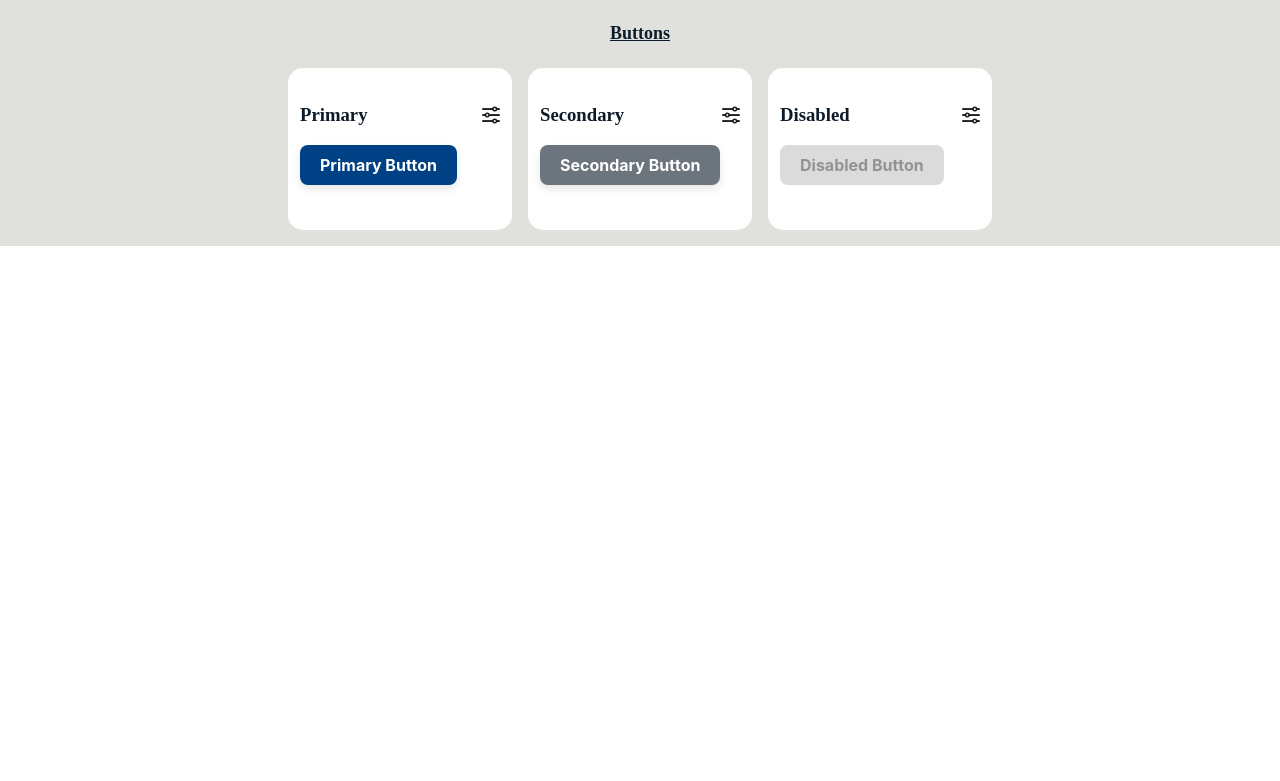
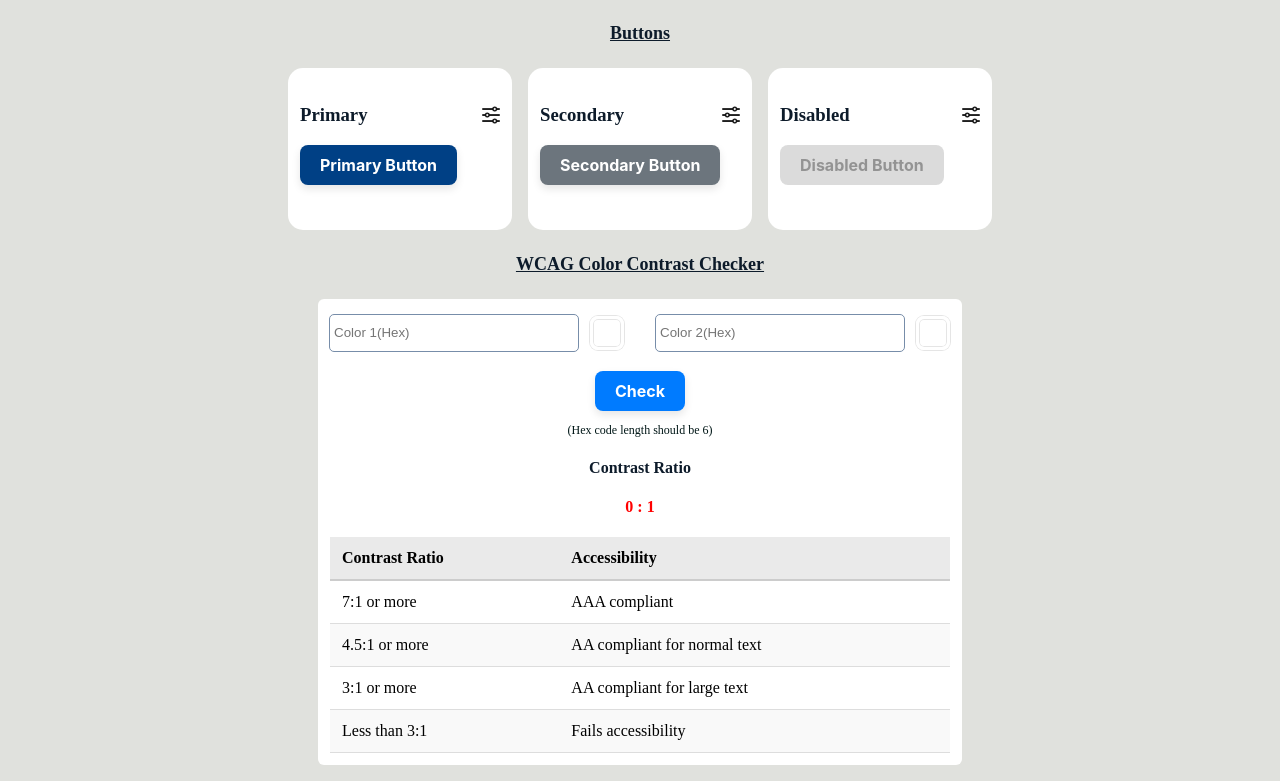
Before and after one commit to Anuragdev03/color_palette_checker, a React (Vite) app: page / in a window 1280 px wide. Shown: the part 750-1531 px from the top of the page. Before the commit the page ends 996 px from the top, so only its background shows below. Built offline with nearby package versions, Linux system fonts and the light colour scheme; a web font is replaced by a local one.

Commit message:
Added contrast checker

```diff
--- a/src/App.tsx
+++ b/src/App.tsx
@@ -1,6 +1,7 @@
 import './App.css'
 import Buttons from './components/Buttons'
 import Cards from './components/Cards'
+import ContrastChecker from './components/ContrastChecker'
 import HeroSection from './components/Hero'
 
 function App() {
@@ -10,6 +11,7 @@ function App() {
       <HeroSection />
       <Cards />
       <Buttons />
+      <ContrastChecker />
     </div>
   )
 }
--- /dev/null
+++ b/src/components/ContrastChecker.tsx
@@ -0,0 +1,126 @@
+import { useState } from "react"
+import "./styles/contrastTracker.css"
+import { PopoverPicker } from "./PopoverPicker";
+
+export default function ContrastChecker() {
+    const [color1, setColor1] = useState("");
+    const [color2, setColor2] = useState("");
+    const [contrastRatio, setContrastRatio] = useState(0)
+
+    const handleColor1 = (e: React.ChangeEvent<HTMLInputElement>) => {
+        setColor1(e.target.value)
+    }
+
+    const handleColor2 = (e: React.ChangeEvent<HTMLInputElement>) => {
+        setColor2(e.target.value)
+    }
+
+
+    function hexToRgb(hex: string): [number, number, number] {
+        const cleanHex = hex.replace('#', '');
+        const bigint = parseInt(cleanHex, 16);
+
+        if (cleanHex.length !== 6 || isNaN(bigint)) {
+            throw new Error("Invalid hex color");
+        }
+
+        return [
+            (bigint >> 16) & 255, // R
+            (bigint >> 8) & 255,  // G
+            bigint & 255          // B
+        ];
+    }
+
+    function getLuminance([r, g, b]: [number, number, number]): number {
+        const toLinear = (channel: number) => {
+            const sRGB = channel / 255;
+            return sRGB <= 0.03928
+                ? sRGB / 12.92
+                : Math.pow((sRGB + 0.055) / 1.055, 2.4);
+        };
+
+        const R = toLinear(r);
+        const G = toLinear(g);
+        const B = toLinear(b);
+
+        return 0.2126 * R + 0.7152 * G + 0.0722 * B;
+    }
+
+    const getContrastRatio = (hex1: string, hex2: string): number => {
+        const lum1 = getLuminance(hexToRgb(hex1));
+        const lum2 = getLuminance(hexToRgb(hex2));
+
+        const lighter = Math.max(lum1, lum2);
+        const darker = Math.min(lum1, lum2);
+
+        return parseFloat(((lighter + 0.05) / (darker + 0.05)).toFixed(2));
+    }
+
+    function handleCheck() {
+        if (!color1) return;
+        if (!color2) return;
+        let res = getContrastRatio(color1, color2);
+        setContrastRatio(res);
+    }
+
+    const data = [
+        { ratio: '7:1 or more', level: 'AAA compliant' },
+        { ratio: '4.5:1 or more', level: 'AA compliant for normal text' },
+        { ratio: '3:1 or more', level: 'AA compliant for large text' },
+        { ratio: 'Less than 3:1', level: 'Fails accessibility' },
+    ];
+
+    const handleColor1Change = (color: string) => {
+        setColor1(color)
+    }
+
+    const handleColor2Change = (color: string) => {
+        setColor2(color);
+    }
+
+
+    let contrastColor = contrastRatio > 7.1 ? "green" : contrastRatio > 4.5 ? "orange" : contrastRatio > 3.1 ? "#da8601" : "red"
+    return (
+        <div className="cards-container">
+            <h4 className="title">WCAG Color Contrast Checker</h4>
+
+            <div className="contrast-checker-box">
+                <div className="c-inputs">
+                    <div style={{display: "flex", alignItems: "center", gap: "12px"}}>
+                        <input id="color-1" value={color1} className="input" placeholder="Color 1(Hex)" onChange={handleColor1} />
+                        <PopoverPicker color={color1} onChange={handleColor1Change} />
+                    </div>
+                    <div style={{display: "flex", alignItems: "center", gap: "12px"}}>
+                        <input id="color-2" value={color2} className="input" placeholder="Color 2(Hex)" onChange={handleColor2} />
+                        <PopoverPicker color={color2} onChange={handleColor2Change} />
+                    </div>
+                </div>
+                <div className="check-button">
+                    <button className="button primary" onClick={handleCheck}>Check</button>
+                </div>
+
+                <p className="hex-info">(Hex code length should be 6)</p>
+
+                <h4 style={{ textAlign: "center" }}>Contrast Ratio</h4>
+                <h4 style={{ textAlign: "center", color: contrastColor }}>{contrastRatio} : 1</h4>
+
+                <table style={{ width: '100%', borderCollapse: 'collapse' }}>
+                    <thead>
+                        <tr>
+                            <th className="thStyle">Contrast Ratio</th>
+                            <th className="thStyle">Accessibility</th>
+                        </tr>
+                    </thead>
+                    <tbody>
+                        {data.map((row, idx) => (
+                            <tr key={idx} style={{ backgroundColor: idx % 2 ? '#f9f9f9' : 'white' }}>
+                                <td className="tdStyle">{row.ratio}</td>
+                                <td className="tdStyle">{row.level}</td>
+                            </tr>
+                        ))}
+                    </tbody>
+                </table>
+            </div>
+        </div>
+    )
+}
--- a/src/components/styles/buttons.css
+++ b/src/components/styles/buttons.css
@@ -96,4 +96,8 @@
     padding: 12px 25px; /* Slightly larger touch target on smaller screens */
     font-size: 15px;
   }
+
+  .buttons-list {
+    flex-direction: column;
+  }
 }
--- /dev/null
+++ b/src/components/styles/contrastTracker.css
@@ -0,0 +1,48 @@
+.title {
+    font-size: var(--title);
+    text-decoration: underline;
+}
+
+.contrast-checker-box {
+    /* width: 400px; */
+    height: 100%;
+    background-color: #FFF;
+    border-radius: 6px;
+    padding: 12px;
+}
+
+.c-inputs {
+    display: flex;
+    gap: 2rem;
+    margin-bottom: 1rem;
+}
+
+.check-button {
+    display: flex;
+    justify-content: center;
+}
+
+.thStyle {
+    text-align: left;
+    padding: 12px;
+    border-bottom: 2px solid #ccc;
+    background-color: #eaeaea;
+}
+
+.tdStyle {
+    padding: 12px;
+    border-bottom: 1px solid #ddd
+}
+
+.hex-info {
+    text-align: center;
+    font-size: 12px;
+    color:rgb(0, 23, 23);
+}
+
+@media (max-width: 768px) {
+    .c-inputs {
+        flex-direction: column;
+        align-items: center;
+    }
+}
```
